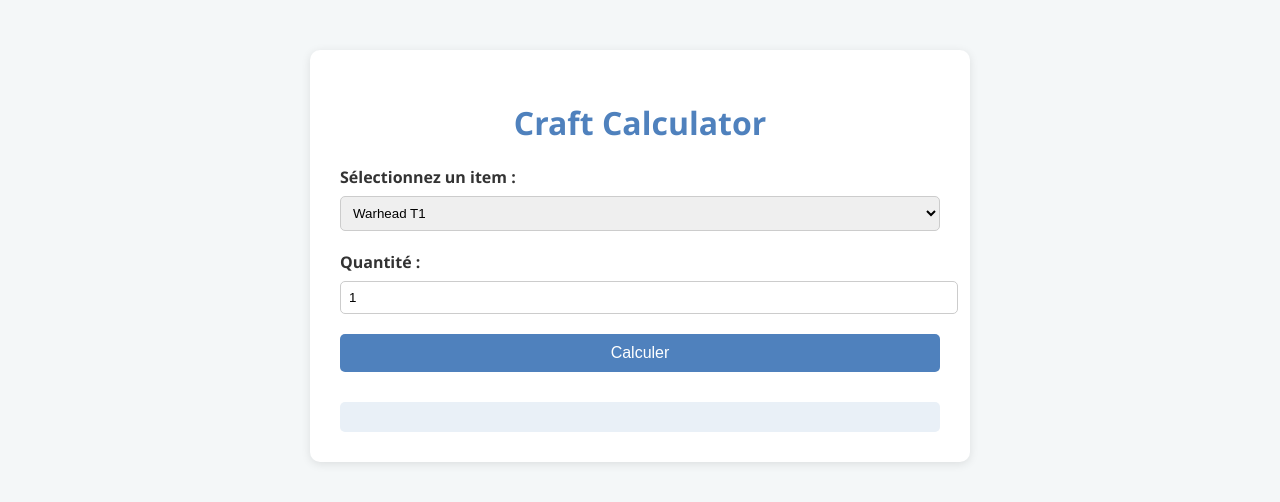
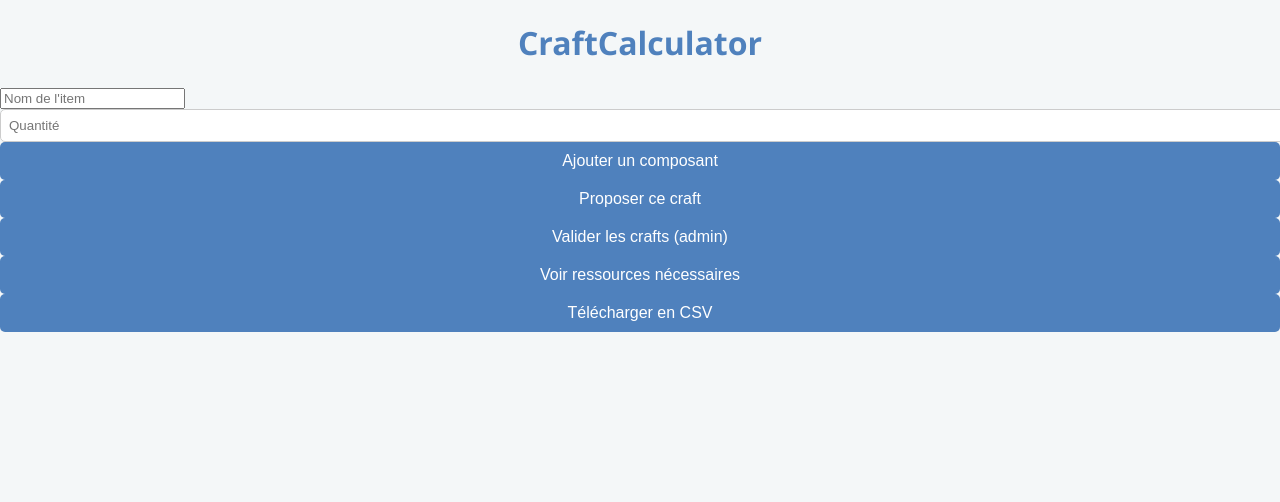
Before and after one commit to SavantFou3003/CraftCalculatorV2, a plain HTML site: page index.html in a window 1280 px wide. Drawn offline with Linux system fonts and the light colour scheme.

Commit message:
Update index.html

```diff
--- a/index.html
+++ b/index.html
@@ -1,32 +1,28 @@
 <!DOCTYPE html>
 <html lang="fr">
 <head>
-  <meta charset="UTF-8" />
-  <meta name="viewport" content="width=device-width, initial-scale=1.0" />
-  <title>Craft Calculator</title>
-  <link rel="stylesheet" href="style.css" />
+<meta charset="UTF-8" />
+<meta name="viewport" content="width=device-width, initial-scale=1.0">
+<title>CraftCalculator</title>
+<link rel="stylesheet" href="style.css">
 </head>
 <body>
-  <div class="container">
-    <h1>Craft Calculator</h1>
-    <div class="input-group">
-      <label for="itemSelect">Sélectionnez un item :</label>
-      <select id="itemSelect">
-        <option value="warhead_t1">Warhead T1</option>
-        <option value="warhead_t2">Warhead T2</option>
-        <option value="warhead_t3">Warhead T3</option>
-        <option value="conventional_missile">Conventional Missile</option>
-      </select>
-    </div>
-    <div class="input-group">
-      <label for="quantity">Quantité :</label>
-      <input type="number" id="quantity" value="1" min="1" />
-    </div>
-    <button onclick="calculateCraft()">Calculer</button>
+<h1>CraftCalculator</h1>
 
-    <div id="results" class="results"></div>
-  </div>
+<div id="newCraftForm">
+  <input type="text" id="newItemName" placeholder="Nom de l'item">
+  <input type="number" id="newItemQty" placeholder="Quantité">
+  <div id="components"></div>
+  <button onclick="addComponent()">Ajouter un composant</button>
+  <button onclick="proposeCraft()">Proposer ce craft</button>
+</div>
 
-  <script src="script.js"></script>
+<button onclick="validateCrafts()">Valider les crafts (admin)</button>
+<button onclick="calculateAndShow()">Voir ressources nécessaires</button>
+<button onclick="downloadTable()">Télécharger en CSV</button>
+
+<div id="result"></div>
+
+<script src="script.js"></script>
 </body>
 </html>
```
